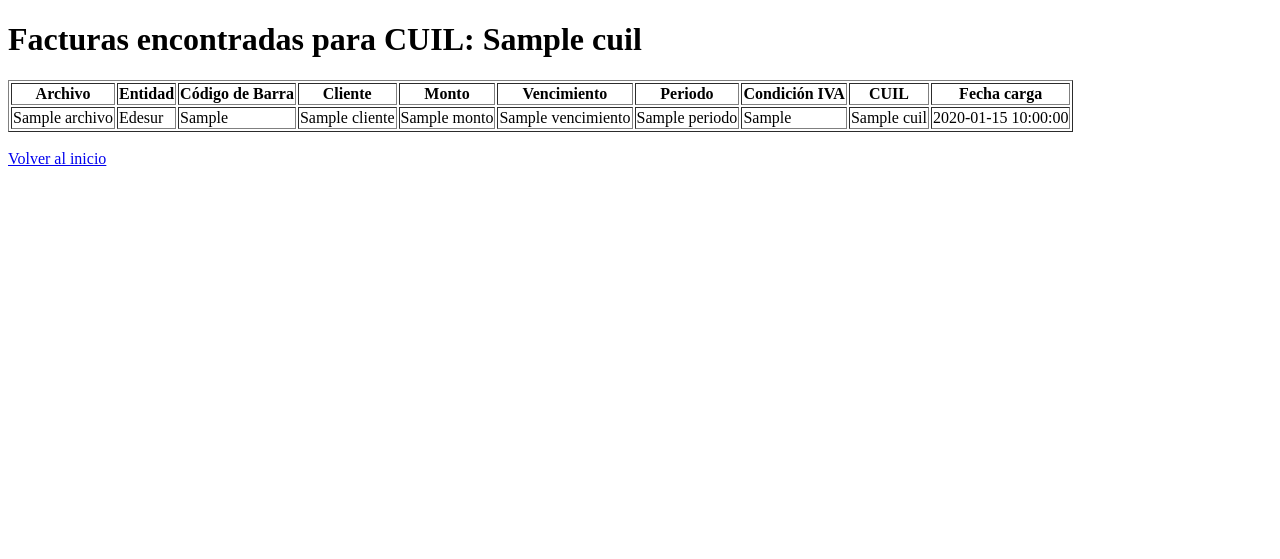
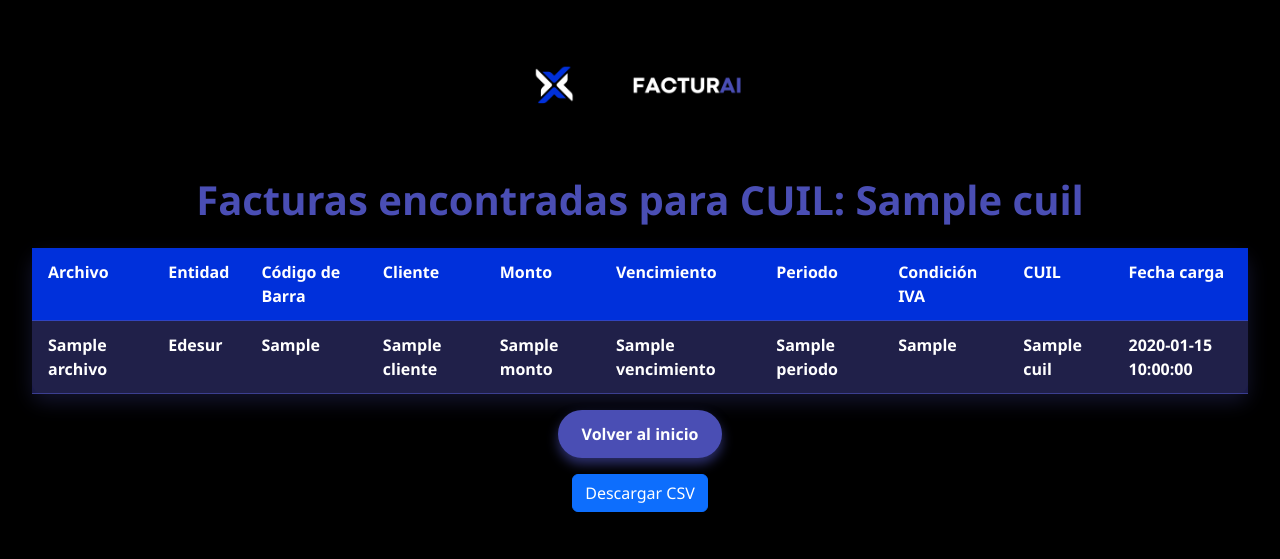
Before and after one commit to KarenBenzi/FacturAI, a Flask app: template templates/buscar_facturas.html in a window 1280 px wide. Shown: the top 559 px of the page. Run offline with Flask 3, Linux system fonts and the light colour scheme; the template is opened without the code that fills it: most values are stand-ins (such as "Sample title", 1, 10 or a date in 2020).

Commit message:
Add files via upload

```diff
--- a/app.py
+++ b/app.py
@@ -1,66 +1,81 @@
+# Importación de librerías necesarias
 import os
 import csv
 from flask import (
     Flask, request, render_template, redirect,
     url_for, flash, session, send_file
 )
+from flask import make_response
 from werkzeug.utils import secure_filename
 from io import StringIO, BytesIO
 
-# ✅ NUEVO: importar la función de búsqueda
+# Se importan funciones desde el archivo principal (main.py)
 from main import (
     procesar_factura, despachar_parser,
     conectar_sqlserver, insertar_factura,
-    buscar_facturas_por_cuil  # ✅ NUEVO
+    buscar_facturas_por_cuil  # Nueva función para búsqueda por CUIL
 )
 
+# Se define la carpeta donde se van a guardar los archivos subidos
 UPLOAD_FOLDER = 'uploads'
+# Se permite únicamente archivos con extensión .pdf
 ALLOWED_EXTENSIONS = {'pdf'}
 
+# Se configura la aplicación Flask
 app = Flask(__name__)
 app.config['UPLOAD_FOLDER'] = UPLOAD_FOLDER
-app.secret_key = 'tu_clave_secreta'
+app.secret_key = 'tu_clave_secreta'  # Clave para mantener la sesión
 
+# Si no existe la carpeta de uploads, se crea
 if not os.path.exists(UPLOAD_FOLDER):
     os.makedirs(UPLOAD_FOLDER)
 
+# Función auxiliar para validar que el archivo tenga una extensión permitida
 def allowed_file(filename):
     return '.' in filename and filename.rsplit('.', 1)[1].lower() in ALLOWED_EXTENSIONS
 
+# Ruta principal: muestra el formulario de carga
 @app.route('/', methods=['GET'])
 def index():
     return render_template('index.html')
 
+# Ruta para procesar los archivos subidos
 @app.route('/procesar', methods=['POST'])
 def procesar():
+    # Se valida que se hayan subido archivos
     if 'files[]' not in request.files:
         flash('No se seleccionaron archivos')
         return redirect(url_for('index'))
 
+    # Se obtiene el CUIL ingresado por el usuario
     cuil = request.form.get('cuil')
-    files = request.files.getlist('files[]')
+    files = request.files.getlist('files[]')  # Lista de archivos subidos
     resultados = []
-    primer_cuil_extraido = None
+    primer_cuil_extraido = None  # Para guardar el primer CUIL extraído desde el archivo
 
     try:
         with conectar_sqlserver() as conn:
             cursor = conn.cursor()
 
             for file in files:
+                # Validación del archivo y guardado temporal
                 if file and allowed_file(file.filename):
                     filename = secure_filename(file.filename)
                     filepath = os.path.join(app.config['UPLOAD_FOLDER'], filename)
                     file.save(filepath)
 
                     try:
+                        # Se extrae el texto del PDF y se analiza el contenido
                         texto, imagen_cv, codigos = procesar_factura(filepath)
                         datos = despachar_parser(filename, texto, codigos)
                         datos['archivo'] = filename
                         datos['cuil'] = cuil
 
+                        # Se guarda el primer CUIL extraído, si no estaba definido aún
                         if not primer_cuil_extraido and datos.get('cuil'):
                             primer_cuil_extraido = datos['cuil']
 
+                        # Inserta los datos en la base de datos si no existe previamente
                         inserted = insertar_factura(cursor, datos)
                         if inserted:
                             conn.commit()
@@ -73,6 +88,7 @@ def procesar():
                     except Exception as e:
                         resultados.append({'archivo': filename, 'error': str(e)})
 
+                    # Borra el archivo después de procesarlo
                     try:
                         os.remove(filepath)
                     except Exception as e:
@@ -84,11 +100,14 @@ def procesar():
         flash(f'Error al conectar con la base de datos: {e}')
         return redirect(url_for('index'))
 
+    # Se guardan los resultados y el CUIL extraído en la sesión
     session['resultados'] = resultados
     session['cuil'] = primer_cuil_extraido or cuil
 
+    # Redirecciona a la vista de resultados
     return redirect(url_for('resultados'))
 
+# Ruta para mostrar los resultados luego del procesamiento
 @app.route('/resultados', methods=['GET'])
 def resultados():
     resultados = session.get('resultados')
@@ -98,6 +117,7 @@ def resultados():
         return redirect(url_for('index'))
     return render_template('resultados.html', resultados=resultados, cuil=cuil)
 
+# Ruta para descargar los resultados procesados en formato CSV
 @app.route('/descargar_csv')
 def descargar_csv():
     resultados = session.get('resultados')
@@ -105,6 +125,7 @@ def descargar_csv():
         flash("No hay resultados para descargar.")
         return redirect(url_for('index'))
 
+    # Se crea un CSV en memoria con los datos procesados
     si = StringIO()
     writer = csv.writer(si)
     writer.writerow([
@@ -135,6 +156,7 @@ def descargar_csv():
             'Procesado'
         ])
 
+    # Se convierte el CSV a un archivo descargable
     output = BytesIO()
     output.write(si.getvalue().encode('utf-8'))
     output.seek(0)
@@ -147,7 +169,7 @@ def descargar_csv():
         download_name='facturas_procesadas.csv'
     )
 
-# ✅ NUEVO: ruta para buscar facturas por CUIL
+# Ruta para buscar facturas previamente procesadas, filtrando por CUIL (y opcionalmente por entidad)
 @app.route('/buscar_facturas', methods=['GET'])
 def buscar_facturas():
     cuil = request.args.get('cuil')
@@ -169,8 +191,41 @@ def buscar_facturas():
         flash(f"Error al buscar facturas: {e}")
         return redirect(url_for('index'))
 
+# Ruta para descargar las facturas previamente consultadas desde la base de datos
+@app.route('/descargar_facturas', methods=['GET'])
+def descargar_facturas():
+    cuil = request.args.get('cuil')
+    entidad_id = request.args.get('entidad_id')
 
-# 🔚 FIN DEL BLOQUE NUEVO
+    if not cuil:
+        flash("Debe ingresar un CUIL para buscar.")
+        return redirect(url_for('index'))
 
+    try:
+        with conectar_sqlserver() as conn:
+            cursor = conn.cursor()
+            facturas = buscar_facturas_por_cuil(cursor, cuil, entidad_id if entidad_id else None)
+            if not facturas:
+                flash(f"No se encontraron facturas para el CUIL: {cuil}")
+                return redirect(url_for('index'))
+
+            # Se genera el CSV directamente desde los datos obtenidos
+            si = StringIO()
+            writer = csv.DictWriter(si, fieldnames=facturas[0].keys())
+            writer.writeheader()
+            writer.writerows(facturas)
+            output = si.getvalue()
+
+            # Se devuelve como archivo descargable
+            response = make_response(output)
+            response.headers["Content-Disposition"] = f"attachment; filename=facturas_{cuil}.csv"
+            response.headers["Content-type"] = "text/csv; charset=utf-8"
+            return response
+
+    except Exception as e:
+        flash(f"Error al descargar facturas: {e}")
+        return redirect(url_for('index'))
+
+# Punto de entrada principal para ejecutar la aplicación Flask
 if __name__ == "__main__":
     app.run(debug=True)
--- a/templates/buscar_facturas.html
+++ b/templates/buscar_facturas.html
@@ -1,14 +1,100 @@
 <!DOCTYPE html>
 <html lang="es">
 <head>
-    <meta charset="UTF-8">
+    <meta charset="UTF-8" />
+    <meta name="viewport" content="width=device-width, initial-scale=1" />
     <title>Buscar Facturas por CUIL</title>
+
+    <link href="https://cdn.jsdelivr.net/npm/bootstrap@5.3.0/dist/css/bootstrap.min.css" rel="stylesheet" />
+
+    <style>
+      body {
+        background-color: #000000;
+        color: #ffffff;
+        font-family: 'Segoe UI', Tahoma, Geneva, Verdana, sans-serif;
+        padding: 2rem;
+      }
+      h1 {
+        font-weight: 700;
+        color: #4a4eb4;
+        margin-bottom: 1.5rem;
+        text-align: center;
+      }
+      table {
+        background-color: #121212;
+        width: 100%;
+        border-collapse: separate;
+        border-spacing: 0;
+        border-radius: 12px;
+        box-shadow: 0 8px 20px rgba(74, 78, 180, 0.25);
+        font-weight: 600;
+        color: #ffffff;
+      }
+      thead tr {
+        background-color: #0030db;
+        color: #ffffff;
+      }
+      thead th {
+        color: #ffffff;
+        padding: 0.75rem 1rem;
+        text-align: left;
+      }
+      th, td {
+        padding: 0.75rem 1rem;
+        border-bottom: 1px solid #4a4eb4aa;
+        vertical-align: top;
+        color: #ffffff;
+      }
+      tbody tr:nth-child(even) {
+        background-color: #1f1f4f88;
+      }
+      tbody tr:nth-child(odd) {
+        background-color: #2e2e7b88;
+      }
+      .error-text {
+        color: #e1473f; /* rojo para errores */
+        font-weight: 700;
+      }
+      a {
+        color: #4a4eb4;
+        text-decoration: none;
+        font-weight: 700;
+      }
+      a:hover {
+        color: #0030db;
+        text-decoration: underline;
+      }
+      .btn-back {
+        display: inline-block;
+        margin: 1rem 0;
+        background-color: #4a4eb4;
+        color: #ffffff;
+        padding: 0.75rem 1.5rem;
+        border-radius: 50px;
+        font-weight: 700;
+        text-decoration: none;
+        box-shadow: 0 6px 12px rgba(74, 78, 180, 0.6);
+        transition: background-color 0.3s ease;
+      }
+      .btn-back:hover {
+        background-color: #0030db;
+        box-shadow: 0 6px 15px rgba(0, 48, 219, 0.8);
+        color: #ffffff;
+        text-decoration: none;
+      }
+    </style>
 </head>
 <body>
+
+  <div class="text-center mb-4">
+<img src="{{ url_for('static', filename='FACTURAI.png') }}" alt="Logo FacturAI" class="img-fluid" style="max-height: 120px;">
+</div>
+
 <h1>Facturas encontradas para CUIL: {{ cuil }}</h1>
 
 {% if facturas %}
-   <table border="1">
+  <table aria-label="Facturas encontradas">
+    <thead>
       <tr>
         <th>Archivo</th>
         <th>Entidad</th>
@@ -20,8 +106,9 @@
         <th>Condición IVA</th>
         <th>CUIL</th>
         <th>Fecha carga</th>
-
       </tr>
+    </thead>
+    <tbody>
       {% for f in facturas %}
       <tr>
         <td>{{ f.Archivo }}</td>
@@ -46,13 +133,20 @@
         <td>{{ f.fecha_carga }}</td>
       </tr>
       {% endfor %}
+    </tbody>
   </table>
-
 {% else %}
-        <p>No se encontraron facturas para el CUIL ingresado.</p>
+  <p class="error-text">No se encontraron facturas para el CUIL ingresado.</p>
 {% endif %}
 
-    <br>
-    <a href="{{ url_for('index') }}">Volver al inicio</a>
+<div class="text-center">
+  <a href="{{ url_for('index') }}" class="btn-back">Volver al inicio</a>
+</div>
+<div class="text-center mb-3">
+  <a href="{{ url_for('descargar_facturas', cuil=cuil, entidad_id=request.args.get('entidad_id')) }}" class="btn btn-primary">
+    Descargar CSV
+  </a>
+</div>
+<script src="https://cdn.jsdelivr.net/npm/bootstrap@5.3.0/dist/js/bootstrap.bundle.min.js"></script>
 </body>
 </html>
```
Also changed, not shown: main.py (+31 -24 lines), parsers/parser_edesur.py (+27 -12 lines), parsers/parser_metrogas.py (+26 -2 lines), parsers/parser_movistar.py (+33 -10 lines), templates/index.html (+36 -26 lines), templates/resultados.html (+25 -21 lines), static/FACTURAI.png (added). Lines whose indentation alone changed are shown as unchanged.
